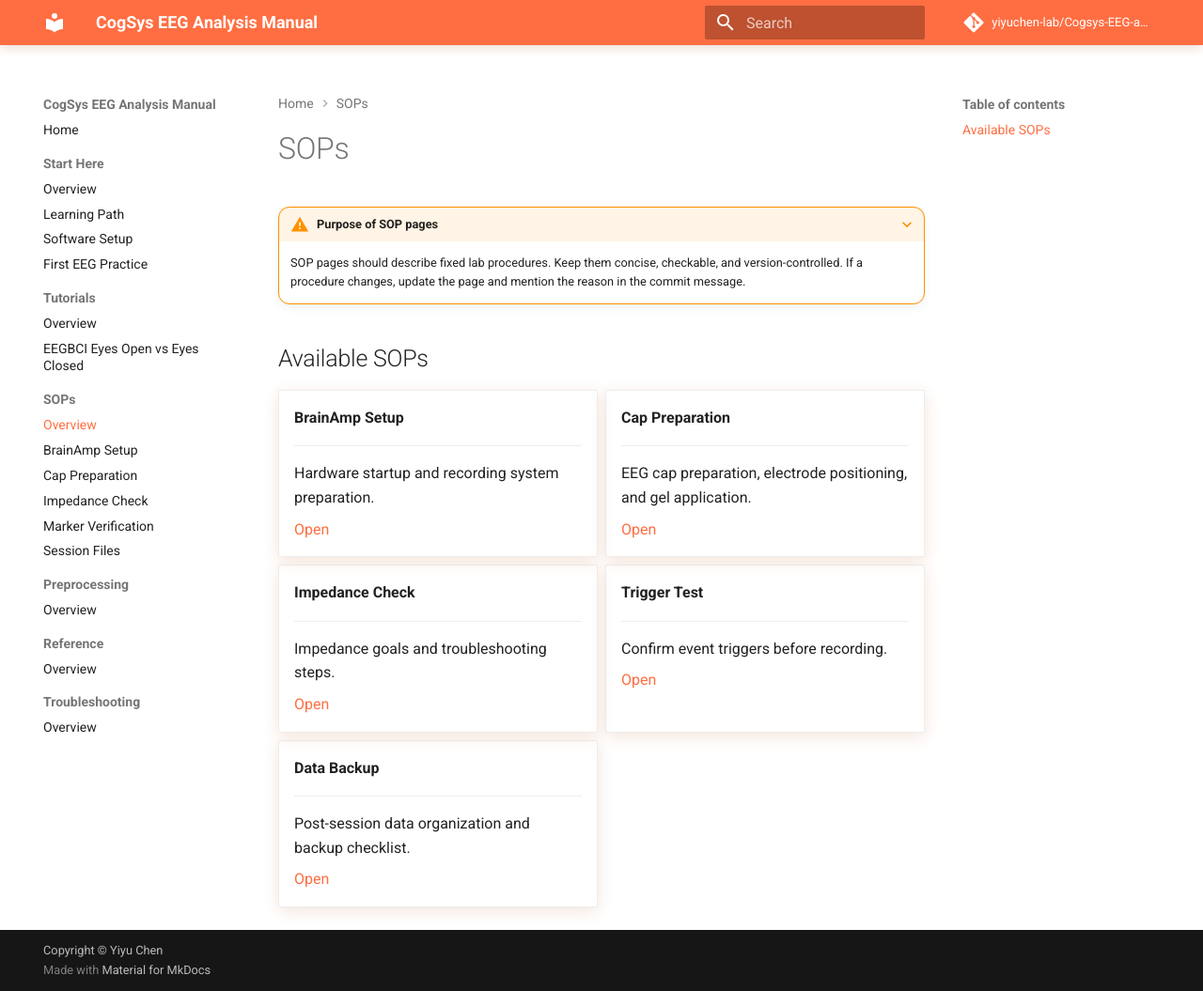
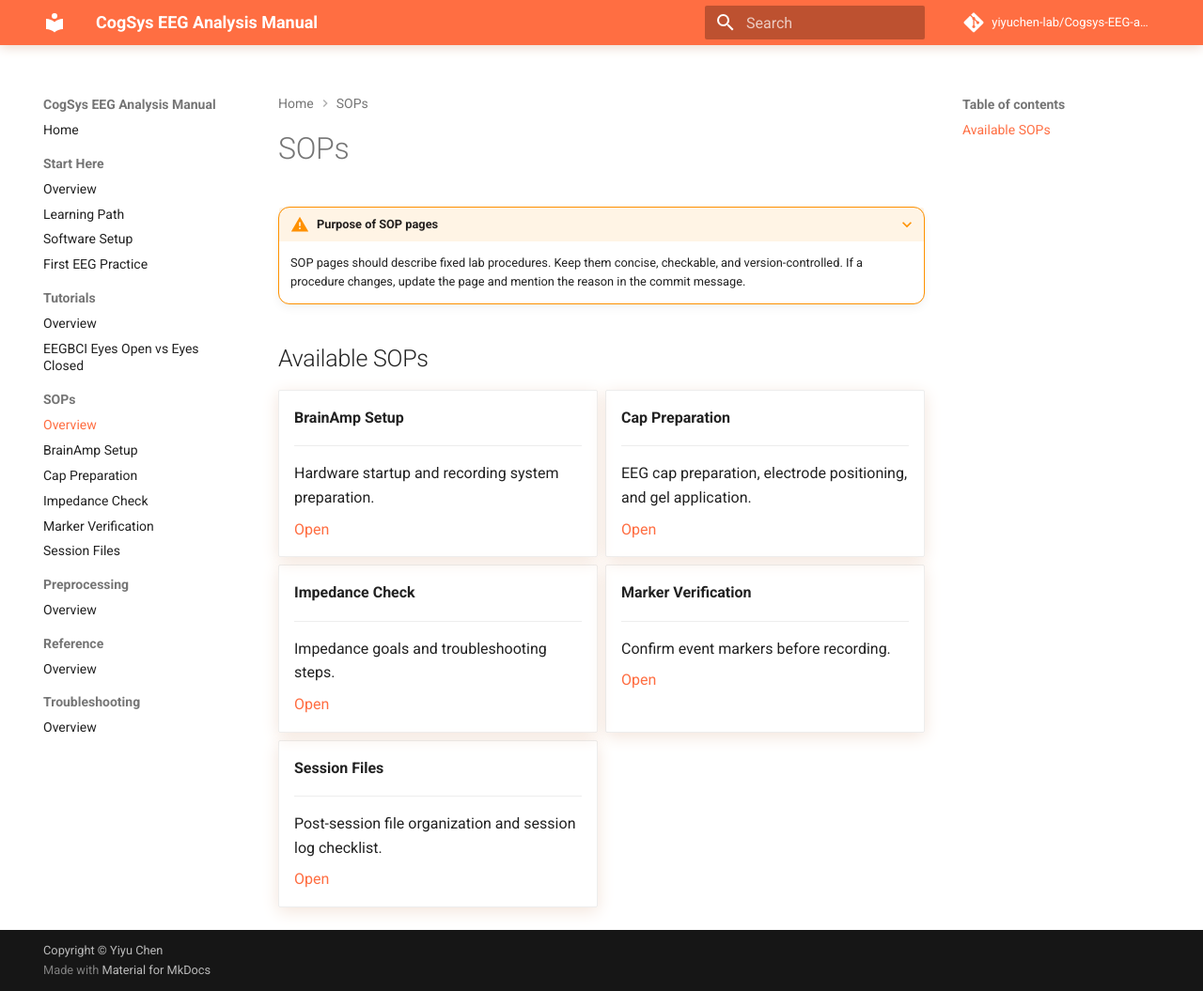
Before and after one commit to yiyuchen-lab/Cogsys-EEG-analysis-manual, an MkDocs documentation site: the page built from docs/sops/index.md, in a window 1280 px wide and 1055 px high. Shown: the whole window at 94% size. Built offline with MkDocs 1.6.1 and Material for MkDocs 9.7.7, drawn with Linux system fonts in a browser that asks for light colours; comment, search, counter and statistics services are not loaded.

Commit message:
Update SOP overview links

```diff
--- a/docs/sops/index.md
+++ b/docs/sops/index.md
@@ -31,20 +31,20 @@
 
     [Open](impedance-check.md)
 
--   **Trigger Test**
+-   **Marker Verification**
 
     ---
 
-    Confirm event triggers before recording.
+    Confirm event markers before recording.
 
     [Open](trigger-test.md)
 
--   **Data Backup**
+-   **Session Files**
 
     ---
 
-    Post-session data organization and backup checklist.
+    Post-session file organization and session log checklist.
 
-    [Open](data-backup.md)
+    [Open](session-files.md)
 
 </div>
```
